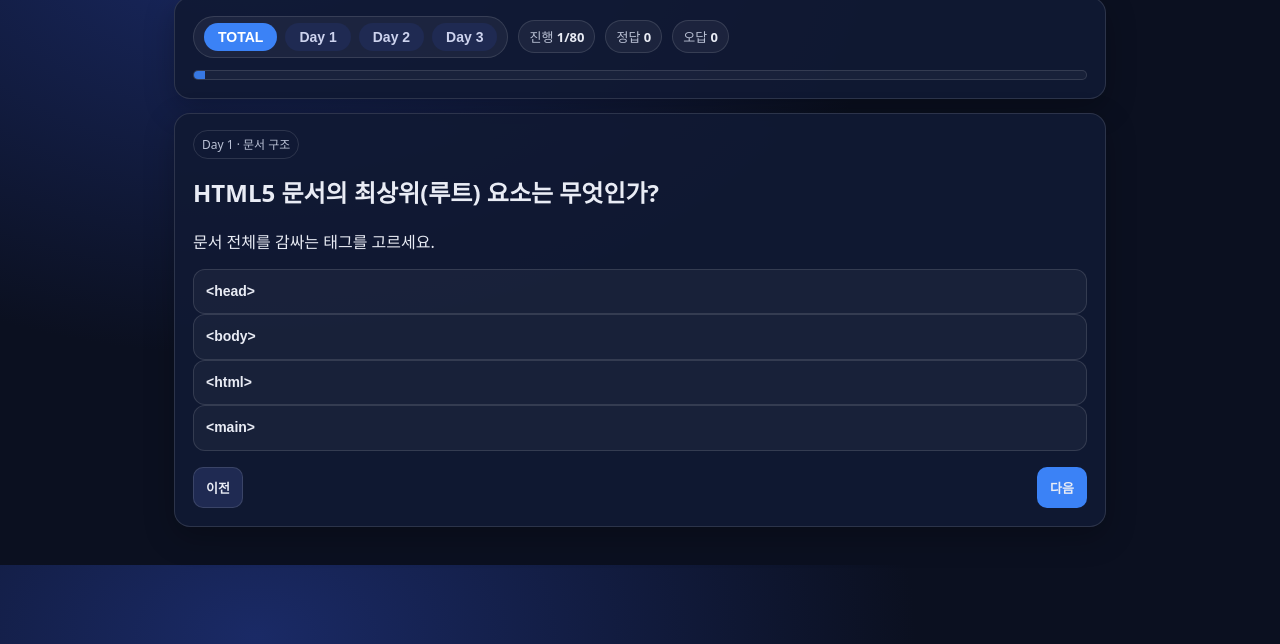
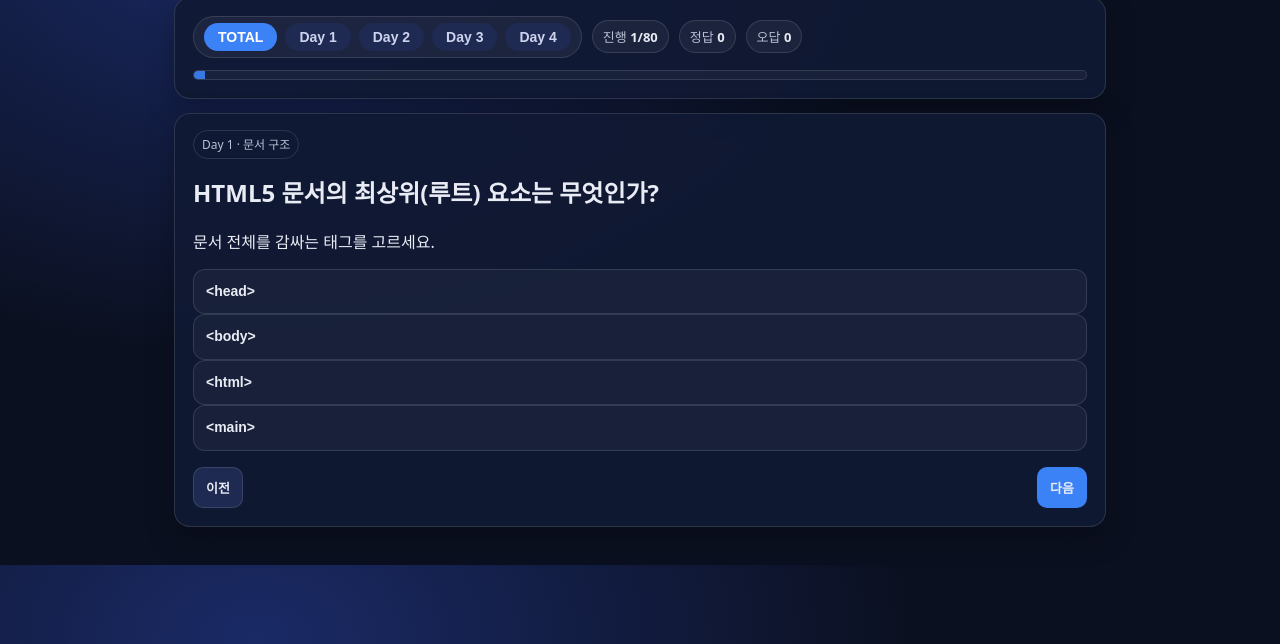
Before and after one commit to moraeng2/html-quiz, a plain HTML site: page index.html in a window 1280 px wide. Shown: the part 156-800 px from the top of the page. Drawn offline with Linux system fonts and the light colour scheme.

Commit message:
add day4 button

```diff
--- a/index.html
+++ b/index.html
@@ -28,6 +28,7 @@
               <button class="pill-btn" data-day="1">Day 1</button>
               <button class="pill-btn" data-day="2">Day 2</button>
               <button class="pill-btn" data-day="3">Day 3</button>
+              <button class="pill-btn" data-day="4">Day 4</button>
             </div>
           </div>
           <div class="pill">진행 <b id="progressText">0/0</b></div>
```
